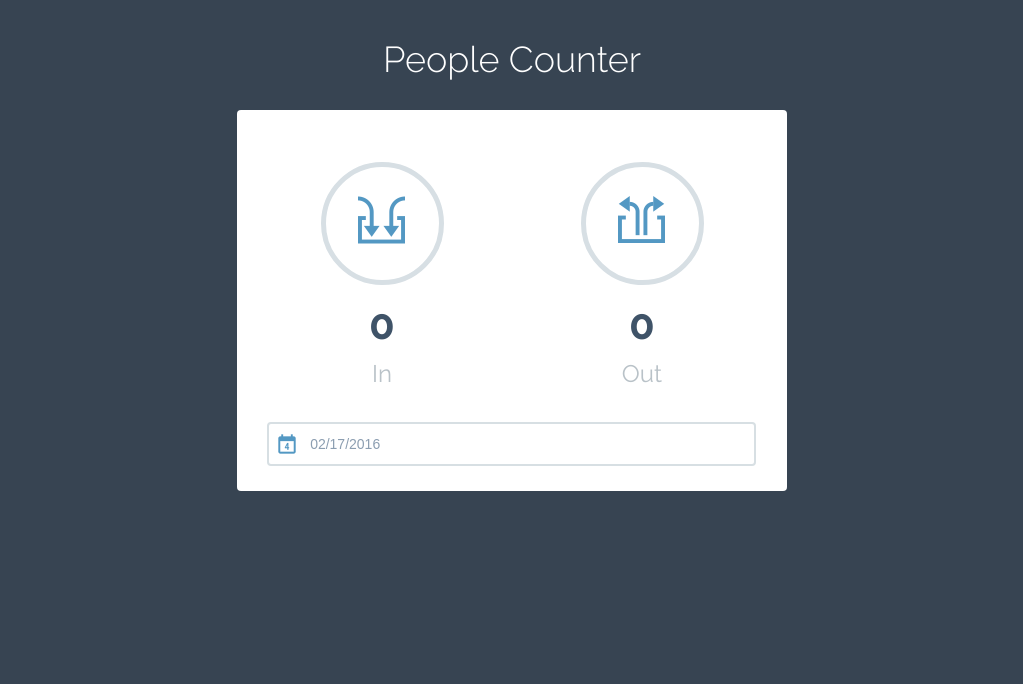
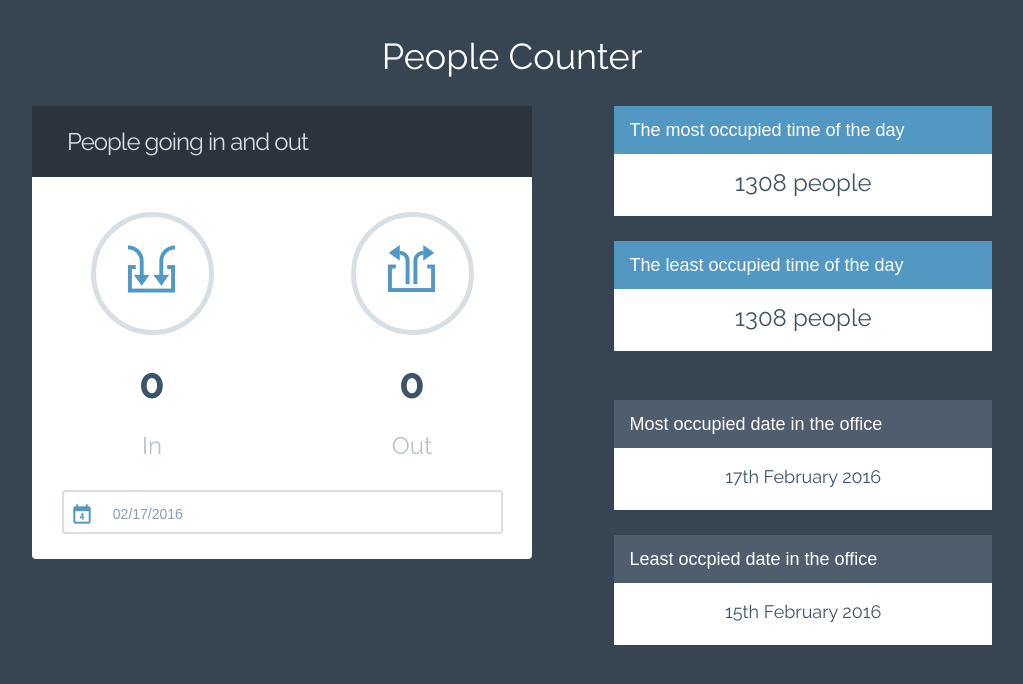
Before and after one commit to lorentzlasson/modcam-visualize, a website: page public/index.html in a window 1280 px wide. Shown: the whole page, without its empty margins (128-1151 px from the left). Drawn offline with nearby package versions, Linux system fonts and the light colour scheme.

Commit message:
second push

```diff
--- a/public/css/peoplecounter.css
+++ b/public/css/peoplecounter.css
@@ -4,29 +4,69 @@ body {
 	font-weight: 300;
 }
 .wrapper {
-	max-width: 490px;
+	max-width: 440px;
 	margin: 0 auto;
 }
 header {
-	padding-top: 30px;
-	padding-bottom: 30px;
+	padding-top: 20px;
+	padding-bottom: 20px;
 	text-align: center;
 	color: #fff;
 	font-size: 36px;
 }
-main {
+section#in-out {
 	background: #fff;
-	max-width: 550px;
-	margin: 0 auto;
+	max-width: 500px;
 	border-radius: 4px;
-	padding-top: 37px;
 	padding-bottom: 50px;
+}
+section#in-out h3 {
+	font-size: 24px !important;
+	background: #2b333c;
+	text-indent: 15px;
+	padding: 20px;
+	font-weight: 400 !important;
+	color: #d7dfe4;
+}
+.day .title {
+	background: #5398c3 !important;
+	font-family: 'Arial' !important;
+	font-weight: 100;
+}
+.widget .title {
+	font-size: 18px !important;
+	font-family: 'Arial' !important;
+	background: #505d6d;
+	font-weight: 200;
+	text-indent: 5px;
+	padding: 10px;
+	color: #fff;
+	width: 100%;
+}
+.widget {
+	width: 100%;
+	overflow: hidden;
+	background: #fff;
+	min-height: 110px;
+	margin-bottom: 25px;
+}
+.number {
+	color: #3f5368;
+	text-align: center;
+	font-size: 24px;
+	margin-top: 10px;
+}
+.date {
+	color: #3f5368;
+	text-align: center;
+	font-size: 18px;
+	margin-top: 15px;
 }
 .box {
 	margin: 0 auto;
 	text-align: center;
 	color: #ddd;
-	width: 230px;
+	width: 180px;
 	min-height: 250px;
 	display: inline-block;
 }
@@ -45,7 +85,8 @@ main {
 input {
 	height: 30px;
 	border: none;
-	background: none;
+	background: none !important;
+	border: none !important;
 	margin-top: -2px;
 	margin-left: 10px;
 	color: #8c9eb1;
@@ -53,7 +94,7 @@ input {
 	min-width: 250px;
 }
 input:focus {
-	outline: none;
+	outline: none !important;
 }
 ::-webkit-input-placeholder { /* Chrome/Opera/Safari */
  	color: #8c9eb1;
@@ -91,6 +132,7 @@ input:focus {
 	top: 5px;
 	left: 3px;
 }
+
 .ui-datepicker {
 	background: #fff;
 	width: 17em;
--- a/public/index.html
+++ b/public/index.html
@@ -4,13 +4,17 @@
 <meta charset="UTF-8"/>
 <link rel="stylesheet" href="css/peoplecounter.css"/>
 <link href='https://fonts.googleapis.com/css?family=Raleway:400,300,600,700' rel='stylesheet' type='text/css'>
+<link rel="stylesheet" href="https://cdnjs.cloudflare.com/ajax/libs/skeleton/2.0.4/skeleton.min.css">
 </head>
 <body>
   <header>
     People Counter
   </header>
-
-    <main>
+  <div class="container">
+    <div class="row">
+      <div class="seven columns">
+        <section id="in-out">
+          <h3>People going in and out</h3>
           <div class="wrapper">
             <div class="box">
               <div class="image-circle">
@@ -35,7 +39,32 @@
 
 
          </div>
-    </main>
+       </section>
+     </div>
+     <div class="five columns">
+       <section id="widgets">
+         <div class="widget day">
+           <div class="title">The most occupied time of the day</div>
+              <div class="number">1308 people</div>
+         </div>
+         <div class="widget day">
+           <div class="title">The least occupied time of the day</div>
+              <div class="number">1308 people</div>
+         </div>
+         <br>
+          <div class="widget">
+           <div class="title">Most occupied date in the office</div>
+              <div class="date">17th February 2016</div>
+         </div>
+         <div class="widget">
+           <div class="title">Least occpied date in the office</div>
+              <div class="date">15th February 2016</div>
+         </div>
+       </section>
+     </div>
+   </div>
+
+ </div>
  <script src="http://code.jquery.com/jquery-latest.min.js" type="text/javascript"></script>
  <script src="http://code.jquery.com/ui/1.11.4/jquery-ui.js"></script>
  <script src="js/app.js" type="text/javascript"></script>
```
Also changed, not shown: 1 other file. Lines whose indentation alone changed are shown as unchanged.
